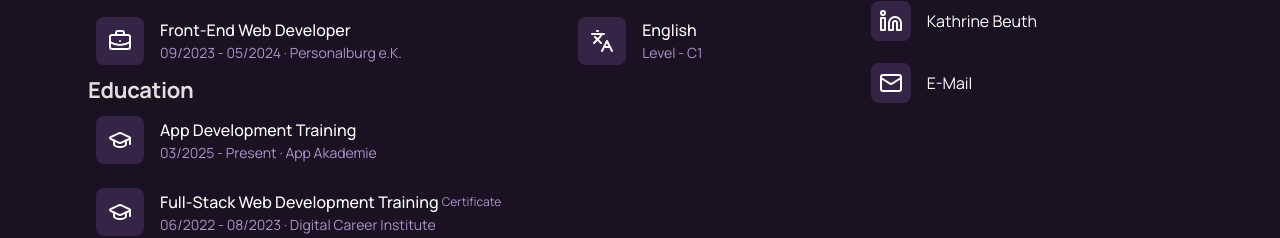
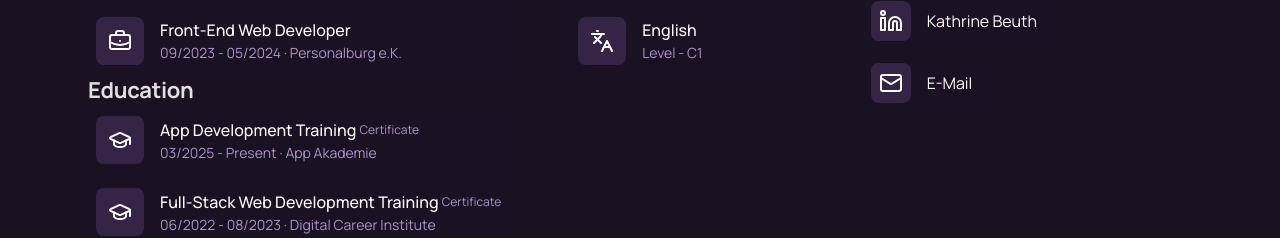
Before and after one commit to dkathrine/new-portfolio, a React (Vite) app: page /about in a window 1280 px wide. Shown: the part 672-910 px from the top of the page. Built offline with nearby package versions, Linux system fonts and the light colour scheme.

Commit message:
added new certificate

```diff
--- a/src/pages/AboutMe/AboutMe.jsx
+++ b/src/pages/AboutMe/AboutMe.jsx
@@ -109,6 +109,7 @@ const AboutMe = () => {
                                         expFrom={"03/2025"}
                                         expTo={"Present"}
                                         expLoc={"App Akademie"}
+                                        expLink={"/Zertifikat_Beuth_Kathrine_App_Akadmie.pdf"}
                                     />
                                     <ExpCard
                                         expIcon={<GraduationCap />}
```
Also changed, not shown: 1 other file (tests, documents, lock files or other folders).
